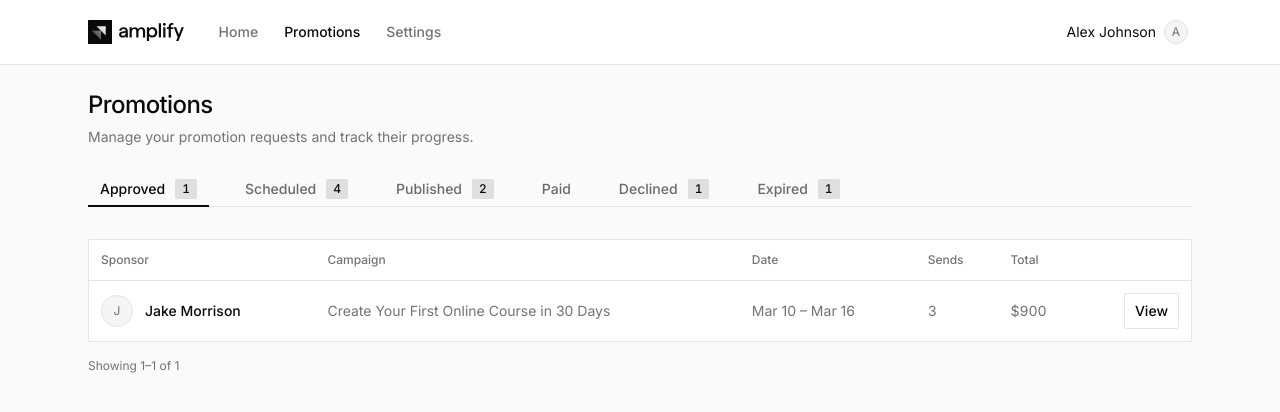
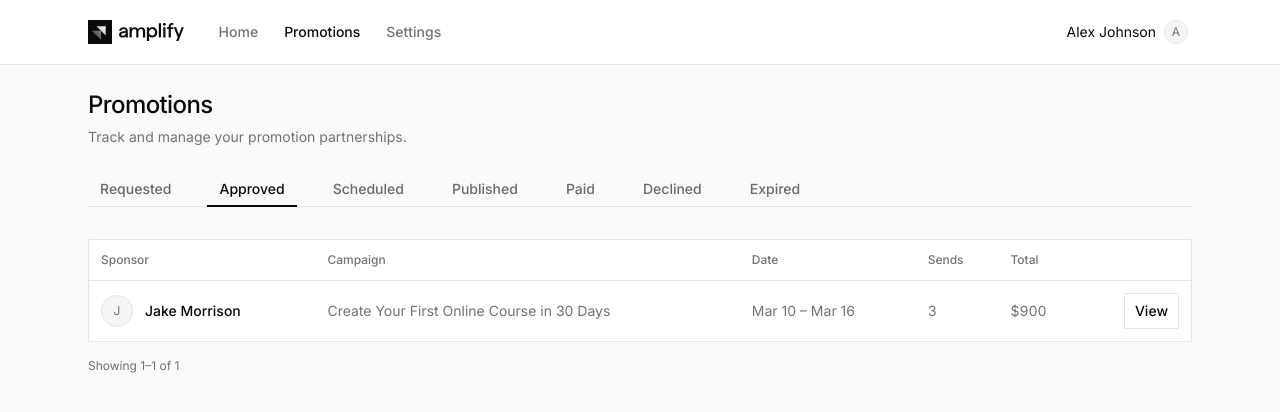
Before and after one commit to croswell/amp-prototype, a Next.js app: page /requests in a window 1280 px wide. Shown: the top 412 px of the page. Built offline with nearby package versions, Linux system fonts and the light colour scheme.

Commit message:
Replace Pending tab with Requested tab on Promotions page
Both roles now see a Requested tab for outbound pending requests.
Removed count badges from tabs, updated page description, and
auto-skip to Approved tab when Requested is empty.

Co-Authored-By: Claude Opus 4.6 <noreply@anthropic.com>

```diff
--- a/app/(app)/requests/requests-content.tsx
+++ b/app/(app)/requests/requests-content.tsx
@@ -35,10 +35,11 @@ function getWeekRange(dateStr: string): string {
   return `${fmt(mon)} – ${fmt(sun)}`
 }
 
-type TabKey = RequestStatus
+type TabKey = RequestStatus | "requested"
 
 // Publisher tabs
 const PUBLISHER_TABS: { key: TabKey; label: string }[] = [
+  { key: "requested", label: "Requested" },
   { key: "accepted", label: "Approved" },
   { key: "scheduled", label: "Scheduled" },
   { key: "published", label: "Published" },
@@ -49,7 +50,7 @@ const PUBLISHER_TABS: { key: TabKey; label: string }[] = [
 
 // Sponsor tabs
 const SPONSOR_TABS: { key: TabKey; label: string }[] = [
-  { key: "pending", label: "Pending" },
+  { key: "requested", label: "Requested" },
   { key: "accepted", label: "Approved" },
   { key: "scheduled", label: "Scheduled" },
   { key: "published", label: "Published" },
@@ -95,12 +96,27 @@ export function RequestsContent() {
   // Pick tabs based on role
   const tabs = role === "sponsor" ? SPONSOR_TABS : PUBLISHER_TABS
 
-  // Find first tab with data, default to "scheduled"
+  // Filter helper: "requested" tab shows pending requests the current user initiated
+  const filterByTab = (r: PromotionRequest, tabKey: TabKey) => {
+    if (tabKey === "requested") {
+      if (r.status !== "pending") return false
+      if (role === "sponsor") return r.initiatedBy === "sponsor"
+      if (role === "publisher") return r.initiatedBy === "publisher"
+      // "both" role: match if they're on the initiating side
+      return (
+        (r.sponsorId === currentUser.id && r.initiatedBy === "sponsor") ||
+        (r.publisherId === currentUser.id && r.initiatedBy === "publisher")
+      )
+    }
+    return r.status === tabKey
+  }
+
+  // Find first tab with data, default to "accepted" (Approved)
   const defaultTab = useMemo(() => {
     for (const tab of tabs) {
-      if (requests.some((r) => r.status === tab.key)) return tab.key
+      if (requests.some((r) => filterByTab(r, tab.key))) return tab.key
     }
-    return "scheduled"
+    return "accepted"
   }, [tabs, requests])
 
   // ── Table columns ──
@@ -182,34 +198,23 @@ export function RequestsContent() {
       <div className="space-y-1.5">
         <h1 className="text-2xl font-medium tracking-tight">Promotions</h1>
         <p className="text-sm text-muted-foreground">
-          Manage your promotion requests and track their progress.
+          Track and manage your promotion partnerships.
         </p>
       </div>
 
       <Tabs defaultValue={defaultTab}>
         <TabsList variant="line">
-          {tabs.map((tab) => {
-            const count = requests.filter((r) => r.status === tab.key).length
-            return (
+          {tabs.map((tab) => (
               <TabsTrigger key={tab.key} value={tab.key}>
                 {tab.label}
-                {count > 0 && (
-                  <Badge
-                    variant="secondary"
-                    className="ml-1 h-5 bg-muted-foreground/20 px-1.5 py-0 text-xs tabular-nums text-foreground"
-                  >
-                    {count}
-                  </Badge>
-                )}
               </TabsTrigger>
-            )
-          })}
+          ))}
         </TabsList>
         {tabs.map((tab) => (
           <TabsContent key={tab.key} value={tab.key} className="mt-6">
             <DataTable
               columns={columns}
-              data={requests.filter((r) => r.status === tab.key)}
+              data={requests.filter((r) => filterByTab(r, tab.key))}
             />
           </TabsContent>
         ))}
```
